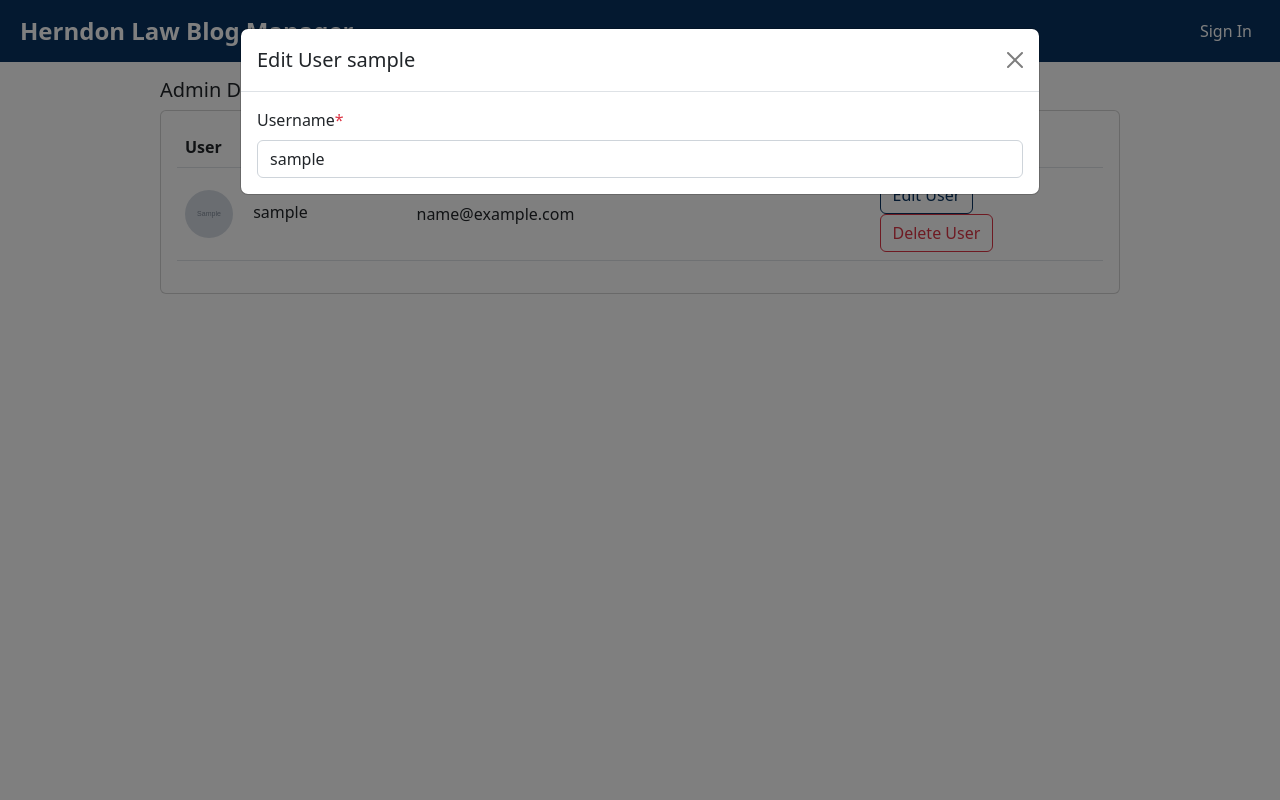
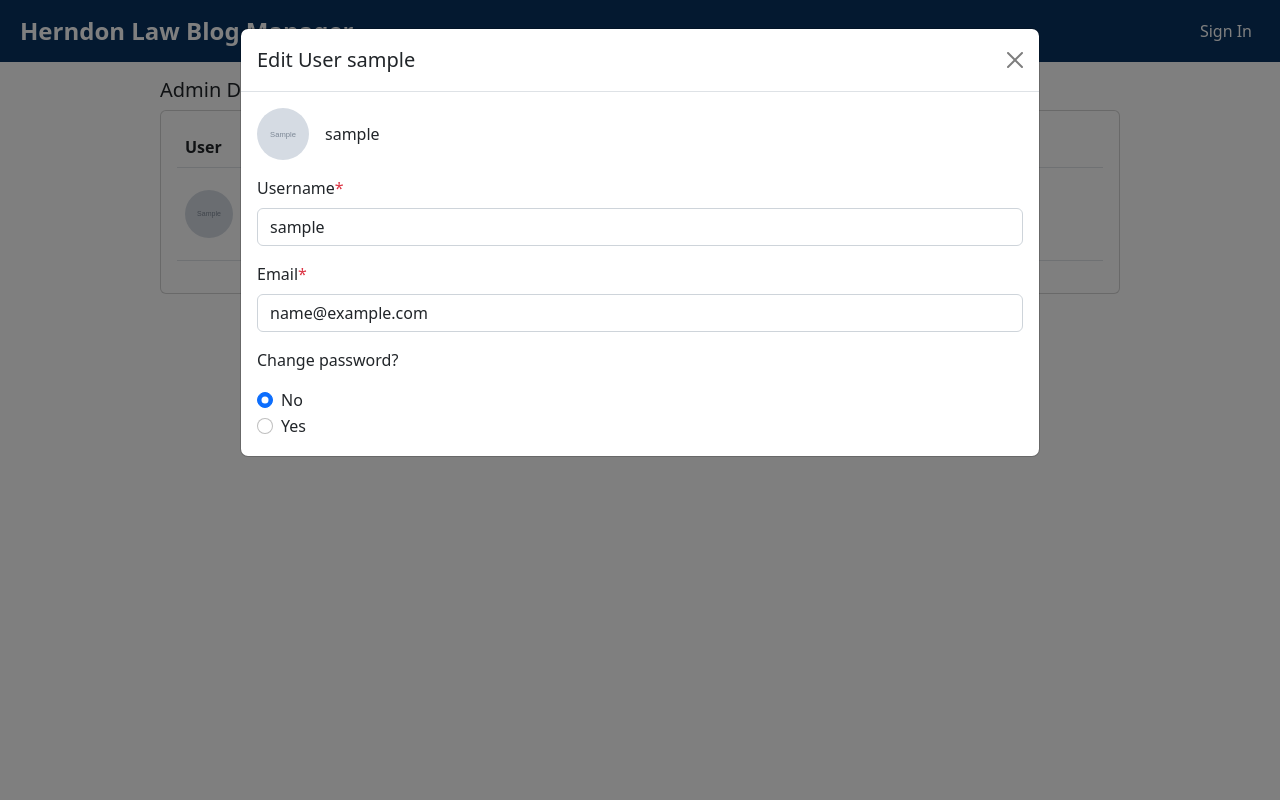
Before and after one commit to kdu2030/elder-law-answers-scraper, a Django app: template src/herndon_law_seo_helper/scraper_manager/templates/scraper_manager/admin.html in a window 1280 px wide, after a click on "Edit User". Run offline with Django 5.2, Linux system fonts and the light colour scheme; the template is opened without the code that fills it: most values are stand-ins (such as "Sample title", 1, 10 or a date in 2020); grey boxes marked "Sample" are stand-in pictures.

Commit message:
Add Email and Change Password Form Fields

```diff
--- a/src/herndon_law_seo_helper/scraper_manager/templates/scraper_manager/admin.html
+++ b/src/herndon_law_seo_helper/scraper_manager/templates/scraper_manager/admin.html
@@ -62,11 +62,46 @@
                                 aria-label="close"></button>
                     </div>
                     <div class="modal-body">
+                        <div class="d-flex flex-row align-items-center mb-3">
+                            <image src="{{ row.image_src }}"
+                                   width="52px"
+                                   height="52px"
+                                   class="rounded-50 me-3" />
+                            <p class="mb-0">{{ row.username }}</p>
+                        </div>
                         <form>
                             <label class="form-label">
                                 Username<span class="text-danger">*</span>
                             </label>
-                            <input class="form-control" type="text" value="{{ row.username }}" />
+                            <input class="form-control mb-3"
+                                   name="username"
+                                   type="text"
+                                   value="{{ row.username }}"
+                                   placeholder="Username" />
+                            <label class="form-label">
+                                Email<span class="text-danger">*</span>
+                            </label>
+                            <input class="form-control"
+                                   name="email"
+                                   type="text"
+                                   value="{{ row.email }}"
+                                   placeholder="Email" />
+                            <p class="mt-3">Change password?</p>
+                            <div class="form-check">
+                                <input class="form-check-input"
+                                       type="radio"
+                                       name="shouldChangePassword"
+                                       value="false"
+                                       checked />
+                                <label class="form-check-label" for="no">No</label>
+                            </div>
+                            <div class="form-check">
+                                <input class="form-check-input"
+                                       type="radio"
+                                       name="shouldChangePassword"
+                                       value="true" />
+                                <label class="form-check-label" for="yes">Yes</label>
+                            </div>
                         </form>
                     </div>
                 </div>
```
